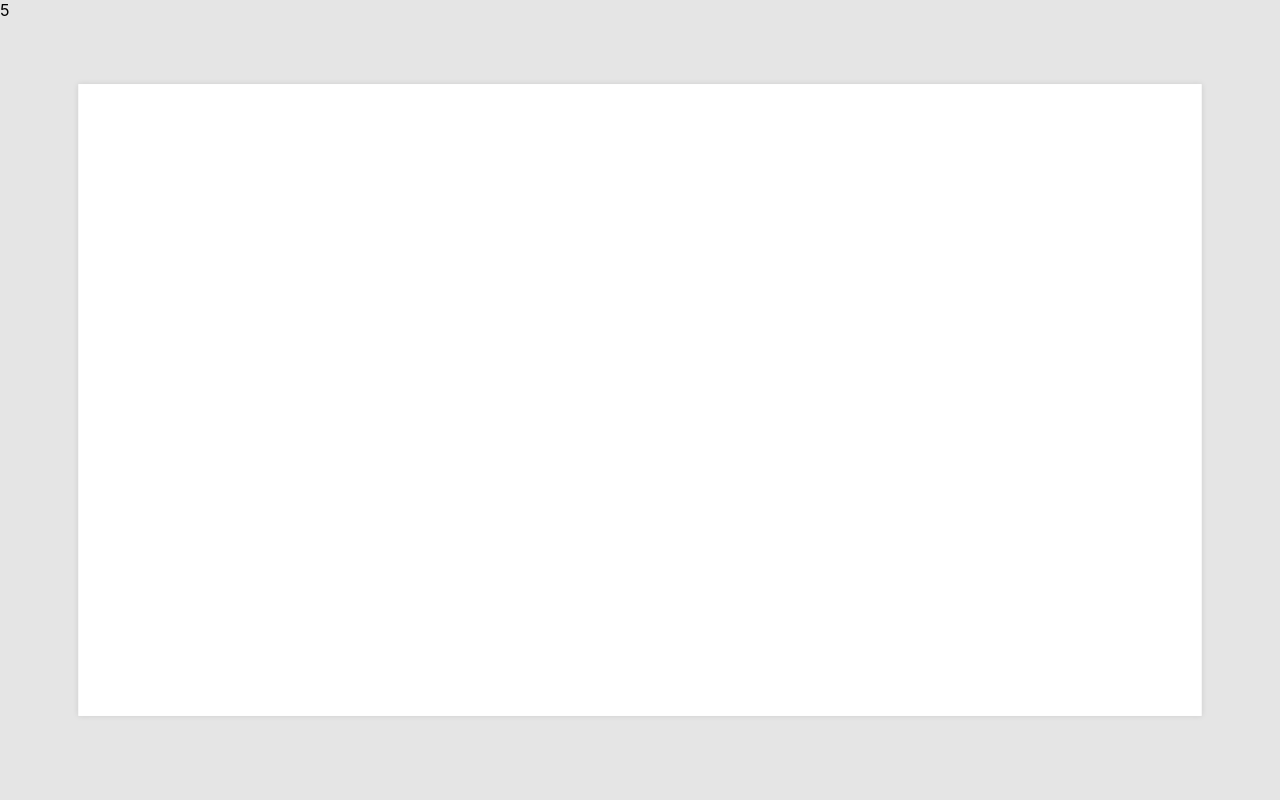
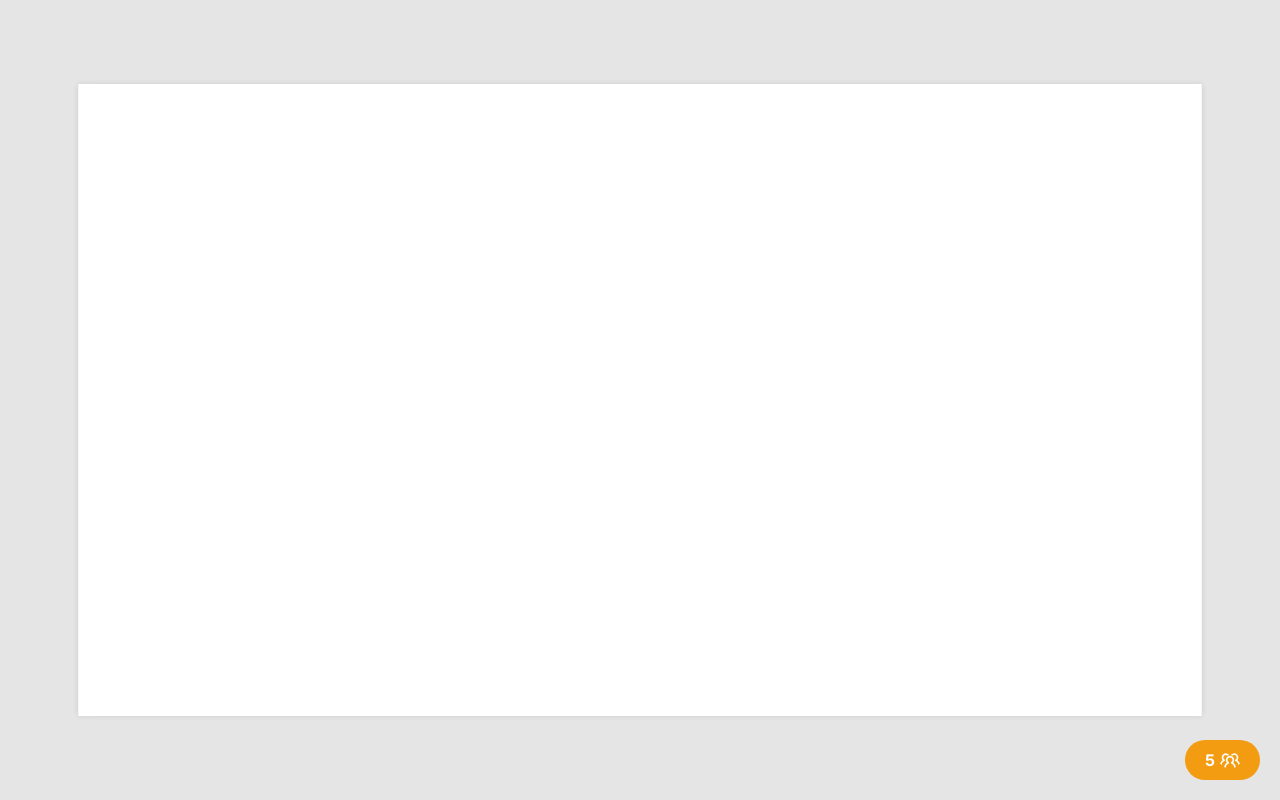
Before and after one commit to MoinesCopistes/drawit, a plain HTML site: page static/draw.html in a window 1280 px wide. Drawn offline with Linux system fonts and the light colour scheme.

Commit message:
adding people !

```diff
--- a/static/draw.css
+++ b/static/draw.css
@@ -55,11 +55,6 @@
 
 
 
-		#usersCount {
-			top: 130px;
-			left: 20px;
-			opacity: 1;
-		}
 
 		#qrcode {
 			top : 5px;
@@ -70,6 +65,20 @@
 			width : 200px;
 			height : 200px;
 		}
+
+		#usersCount {
+			position: absolute;
+			bottom: 20px;
+			right: 20px;
+			background-color: #f39c12;
+			color: white;
+			font-family: Inter;
+			font-weight: 700;
+			padding: 10px 20px;
+			border-radius: 30px;
+			display: flex;
+		}
+
 
 		/* Hide color picker when not in drawing mode */
 		body.mode-view #colorTools {
--- a/static/draw.html
+++ b/static/draw.html
@@ -41,12 +41,12 @@
 			<img class="show-in-view" src="/static/Icons/Draw%20icon.svg" alt="Switch to Draw">
 		</div>
 
-		<div style="pointer-events: none;">
 			<div id="usersCount" title="Users connected">
 				<p id="count">5</p>
+				<img class="show-in-drawing" width="20px" style="filter: invert(1);margin-left: 5px;" src="/static/Icons/people.svg" alt="Switch to View">
+
 			</div>
 
-		</div>
 
 	</div>
 
--- a/static/draw.js
+++ b/static/draw.js
@@ -17,10 +17,12 @@ export function allotherthings() {
     const radiusSlider = document.getElementById('radiusSlider');
     const radiusValue = document.getElementById('radiusValue');
     const tools = document.getElementById('toolstop');
+    const count = document.getElementById('usersCount');
 
 
     if (isDraw) {
 
+        count.style.display = "none";
         window.mode = 'view';
         document.body.classList.add(`mode-${window.mode}`)
     } else {
```
Also changed, not shown: static/Icons/people.svg (added).
